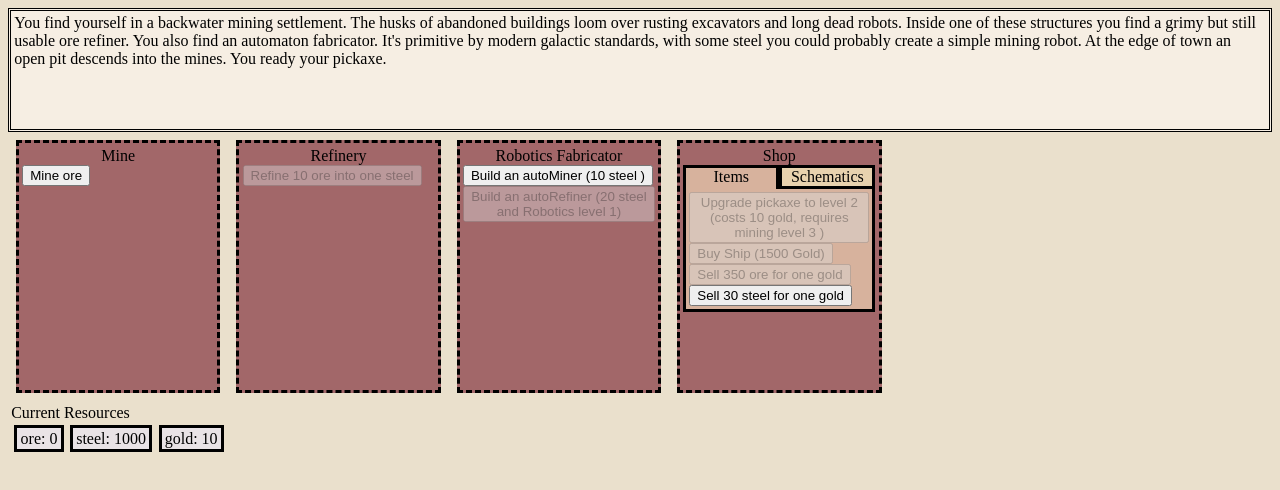
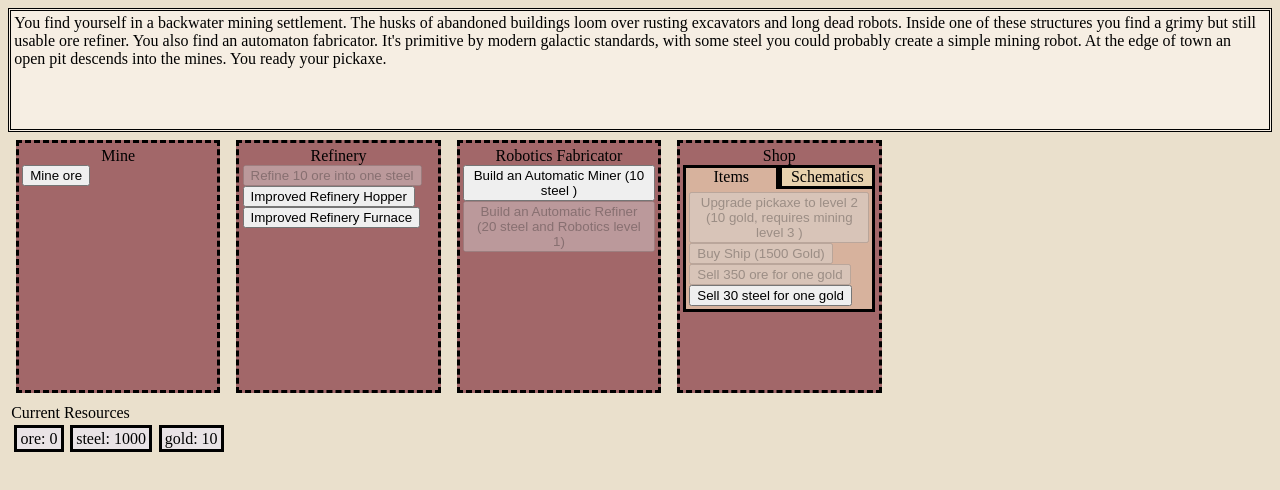
Before and after one commit to michaelwhittemore/vue-clicker-game, a Vue app: page / in a window 1280 px wide. Shown: the top 490 px of the page. Built offline with nearby package versions, Linux system fonts and the light colour scheme.

Commit message:
readbale text

```diff
--- a/src/components/GeneralDisplayComponents/AutomatonDisplay.vue
+++ b/src/components/GeneralDisplayComponents/AutomatonDisplay.vue
@@ -2,6 +2,7 @@
 import { computed } from 'vue';
 import { gameStateStorage } from '@/typescript/gameStateStorage';
 import GenericResourceDisplay from './GenericResourceDisplay.vue';
+import { readableTextMap } from '@/typescript/gameConstants/readableTextMap';
 
 
 const computedNonZeroAutomatons = computed(() => {
@@ -23,7 +24,7 @@ const computedNonZeroAutomatons = computed(() => {
         <div>Your Automatons</div>
         <div id="resourceDisplay">
             <!-- // might need to add a key, see the dos?? -->
-            <GenericResourceDisplay v-for="automatonObject in computedNonZeroAutomatons" :resource-name="automatonObject.name"
+            <GenericResourceDisplay v-for="automatonObject in computedNonZeroAutomatons" :resource-name="readableTextMap[automatonObject.name]"
                 :resource-amount="automatonObject.amount" />
         </div>
     </div>
--- a/src/components/Locations/RefineryLocation.vue
+++ b/src/components/Locations/RefineryLocation.vue
@@ -1,5 +1,6 @@
 <script setup lang="ts">
-import RefineButton from '../RefineButton.vue';
+import RefineButton from '../RefineryComponents/RefineButton.vue';
+import UpgradeRefineryButton from '../RefineryComponents/UpgradeRefineryButton.vue';
 import LocationComponent from './LocationComponent.vue';
 // HERE! - I think we should iterate over the schematics? and display them if they are in unlocked
 // schematics but not refineryUpgrades. Will need a list of possible refinery upgrades? just an array -
@@ -8,5 +9,7 @@ import LocationComponent from './LocationComponent.vue';
 <template>
     <LocationComponent :location-name="'Refinery'">
       <RefineButton />
+      <UpgradeRefineryButton :upgradeName="'improvedRefineryHopper'"/>
+      <UpgradeRefineryButton :upgradeName="'improvedRefineryFurnace'"/>
     </LocationComponent>
 </template>
--- a/src/components/RefineButton.vue
+++ b/src/components/RefineryComponents/RefineButton.vue
@@ -2,7 +2,7 @@
 import { computed, ref } from 'vue';
 import { gameStateStorage } from '@/typescript/gameStateStorage';
 import { activateNarrativeTrigger } from '@/typescript/gameHelpers';
-import PopUpText from './PopUpText.vue';
+import PopUpText from '../PopUpText.vue';
 
 const wasClickedTrigger = ref(false);
 
--- /dev/null
+++ b/src/components/RefineryComponents/UpgradeRefineryButton.vue
@@ -0,0 +1,11 @@
+<script setup lang="ts">
+import { readableTextMap } from '@/typescript/gameConstants/readableTextMap';
+// What determines if we show it?
+const props = defineProps<{
+    upgradeName: 'improvedRefineryHopper' | 'improvedRefineryFurnace',
+}>()
+const { upgradeName } = props
+</script>
+<template>
+    <button> {{ readableTextMap[upgradeName] }}</button>
+</template>
--- a/src/components/RoboticsFabricatorComponents/BuildAutomaton.vue
+++ b/src/components/RoboticsFabricatorComponents/BuildAutomaton.vue
@@ -5,6 +5,7 @@ import { gameStateStorage } from '@/typescript/gameStateStorage';
 import { earnExperienceInSkill, activateNarrativeTrigger } from '@/typescript/gameHelpers';
 import { automatonsData } from '@/typescript/gameConstants/automatonsData';
 import { narrativeTriggersToText } from '@/typescript/gameConstants/narrativeTriggersToText';
+import { readableTextMap } from '@/typescript/gameConstants/readableTextMap';
 import type { ValidResources } from '@/typescript/gameTypes';
 const props = defineProps<{
     automatonType: keyof typeof automatonsData,
@@ -55,5 +56,5 @@ const onClickHandler = () => {
 <template>
     <button @click="onClickHandler" :disabled="!(computedHasEnoughResources && computedHasLevelRequirement)"
         v-if="computedShouldDisplay">
-        Build an {{ automatonType }} ({{ costQuantity }} {{ costResource }} {{ levelRequirementText }})</button>
+        Build an {{ readableTextMap[automatonType] }} ({{ costQuantity }} {{ costResource }} {{ levelRequirementText }})</button>
 </template>
--- a/src/components/ShopComponents/BuyPickaxeUpgrade.vue
+++ b/src/components/ShopComponents/BuyPickaxeUpgrade.vue
@@ -27,7 +27,7 @@ const computedSufficientGoldAndLevel = computed(() => {
 </script>
 <template>
     <button :disabled="!computedSufficientGoldAndLevel" :v-if="true" @click="onClickHandler"> Upgrade pickaxe to level {{ gameStateStorage.upgrades.pickaxe.level + 1 }}
-        (costs {{ gameStateStorage.upgrades.pickaxe.price }} {{ gameStateStorage.upgrades.pickaxe.resourceType }},
+        ({{ gameStateStorage.upgrades.pickaxe.price }} {{ gameStateStorage.upgrades.pickaxe.resourceType }},
         <span v-if="gameStateStorage.upgrades.pickaxe.requiredLevel">requires {{ gameStateStorage.upgrades.pickaxe.requiredLevel.skill }} level
             {{ gameStateStorage.upgrades.pickaxe.requiredLevel.skillLevel }} </span>
         )</button>
--- a/src/components/ShopComponents/BuySchematic.vue
+++ b/src/components/ShopComponents/BuySchematic.vue
@@ -3,19 +3,13 @@ import { computed } from 'vue';
 import type { ComputedRef } from 'vue';
 import { gameStateStorage } from '@/typescript/gameStateStorage';
 import { schematicsData } from '@/typescript/gameConstants/schematicsData';
+import { readableTextMap } from '@/typescript/gameConstants/readableTextMap';
 
 const props = defineProps<{
     schematicName: keyof typeof schematicsData,
 }>()
 const { schematicName } = props;
 
-/* Possible schematics include:
-    - Auto gold miner AutoGoldMiner
-    - upgraded refiner (The button will be in the refinery)
-    - Nero-uplink - the button the adjust it should be above the experience bar area I think
-    - Advanced Auto Miner
-    - Prospecting tool (unlocks new resources in the mines)
-*/
 const clickHandler = (schematicName: keyof typeof schematicsData) => {
     gameStateStorage.unlockedSchematics.push(schematicName);
     gameStateStorage.resources.gold -= schematicsData[schematicName].price;
@@ -26,6 +20,6 @@ const computedIsUnlocked: ComputedRef<boolean> = computed(schematicsData[schemat
 <template>
     <button v-if="!gameStateStorage.unlockedSchematics.includes(schematicName) && computedIsUnlocked"
         @click="clickHandler(schematicName)">
-        {{ schematicName }} ({{ schematicsData[schematicName].price }} gold)</button>
+        {{ readableTextMap[schematicName] }} ({{ schematicsData[schematicName].price }} gold)</button>
 
 </template>
--- a/src/typescript/gameConstants/automatonsData.ts
+++ b/src/typescript/gameConstants/automatonsData.ts
@@ -1,8 +1,9 @@
-import type { NarrativeTrigger, ValidResources } from "../gameTypes";
+import type { ValidResources } from "../gameTypes";
+import { narrativeTriggersToText } from "./narrativeTriggersToText";
 interface AutomatonData {
     price: number,
     costResource: ValidResources,
-    narrativeTrigger: NarrativeTrigger,
+    narrativeTrigger: keyof typeof narrativeTriggersToText,
     requiresSchematic: boolean,
     earnedExperience: number,
     levelRequirement?: number,
--- a/src/typescript/gameConstants/narrativeTriggersToText.ts
+++ b/src/typescript/gameConstants/narrativeTriggersToText.ts
@@ -14,4 +14,5 @@ export const narrativeTriggersToText: Record<string, string> = {
     hasBuiltAutoGoldMiner: 'TODO hasBuiltAutoGoldMiner need to mention that it is slow ',
     hasBuiltAdvancedAutoMiner: 'TODO (Something about far sleeker, maybe even approaching graceful. It will mine five ore at a time)',
     tradingUnlock1: 'You have done a fair deal of buying and selling. Your haggling skills now allow you to sell resources at a better rate. (Leveling trading further will increase this bonus)',
+    builtNeuronUplink: 'TODO, something about feeling a tad uncomfortable about installing a jury rigged computer in your head but you\'ve done worse'
 }
--- /dev/null
+++ b/src/typescript/gameConstants/readableTextMap.ts
@@ -0,0 +1,11 @@
+export const readableTextMap: Record<string, string> = {
+    // Automatons
+    autoMiner: 'Automatic Miner',
+    autoRefiner: 'Automatic Refiner',
+    advancedAutoMiner: 'Advanced Automatic Miner',
+    autoGoldMiner: 'Automatic Gold Miner',
+    // Refinery Upgrades
+    improvedRefineryHopper: 'Improved Refinery Hopper',
+    improvedRefineryFurnace: 'Improved Refinery Furnace',
+
+}
--- a/src/typescript/gameConstants/schematicsData.ts
+++ b/src/typescript/gameConstants/schematicsData.ts
@@ -1,7 +1,7 @@
 import { gameStateStorage } from "../gameStateStorage"
 // should I add any narrative triggers? or maybe something else?, maybe readable name
 interface SchematicData {
-    price: number,
+    price: number, // Price to UNLOCK the schematic, not to build the end result
     shouldDisplay: () => boolean,
     buildLocation: 'refinery' | 'fabricator' | 'ship',
 }
@@ -18,13 +18,13 @@ export const schematicsData: Record<string, SchematicData> = {
         buildLocation: 'fabricator'
     },
     // Refinery Input
-    improvedRefinerHopper: {
+    improvedRefineryHopper: {
         price: 100,
         shouldDisplay: () => gameStateStorage.automatons.autoGoldMiner > 2,
         buildLocation: 'refinery'
     },
     // Refinery Output
-    // improvedRefinerFurnace: {
+    // improvedRefineryFurnace: {
         // maybe tie this to buying and building the hopper upgrade?
     //     price: 100,
     //     shouldDisplay: () => gameStateStorage.automatons.autoGoldMiner > 2,
```
Also changed, not shown: 1 other file (tests, documents, lock files or other folders).
